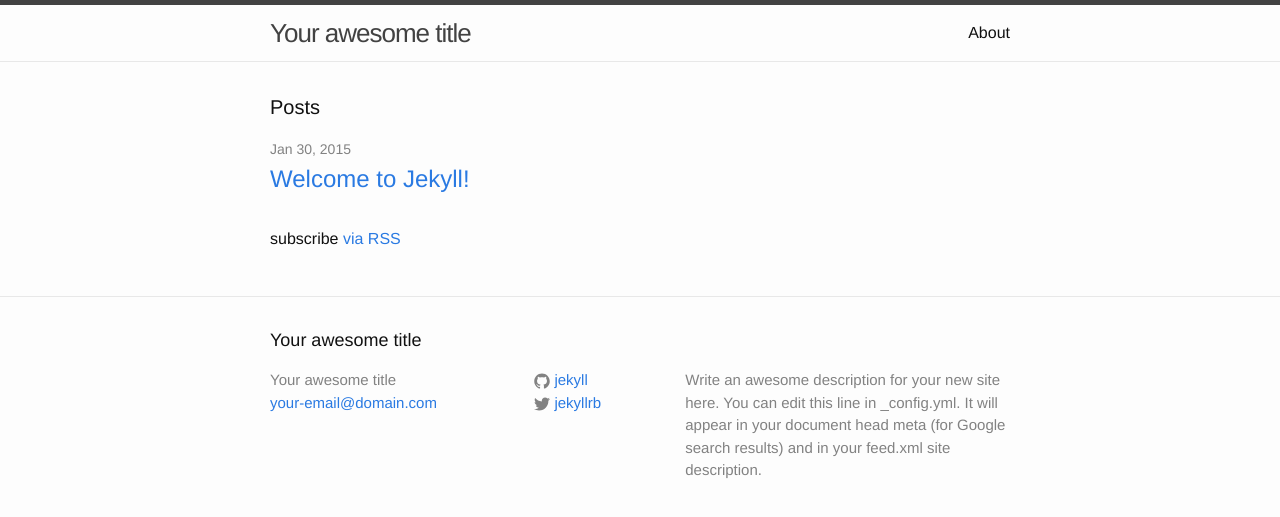
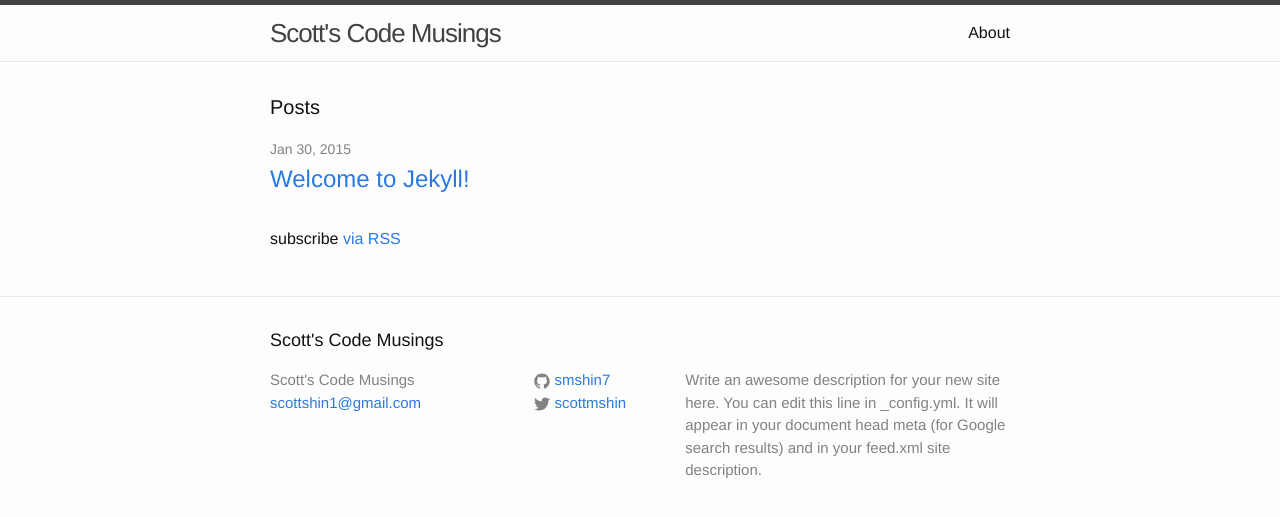
Before and after one commit to smshin7/smshin7.github.io, a Jekyll site: the page built from index.html, in a window 1280 px wide. Shown: the top 517 px of the page. Built offline with Jekyll 4.4.1, drawn with Linux system fonts in a browser that asks for light colours.

Commit message:
updated config.yml

```diff
--- a/_config.yml
+++ b/_config.yml
@@ -1,14 +1,14 @@
 # Site settings
-title: Your awesome title
-email: your-email@domain.com
+title: Scott's Code Musings
+email: scottshin1@gmail.com
 description: > # this means to ignore newlines until "baseurl:"
   Write an awesome description for your new site here. You can edit this
   line in _config.yml. It will appear in your document head meta (for
   Google search results) and in your feed.xml site description.
 baseurl: "" # the subpath of your site, e.g. /blog/
 url: "http://yourdomain.com" # the base hostname & protocol for your site
-twitter_username: jekyllrb
-github_username:  jekyll
+twitter_username: scottmshin
+github_username:  smshin7
 
 # Build settings
 markdown: kramdown
```
